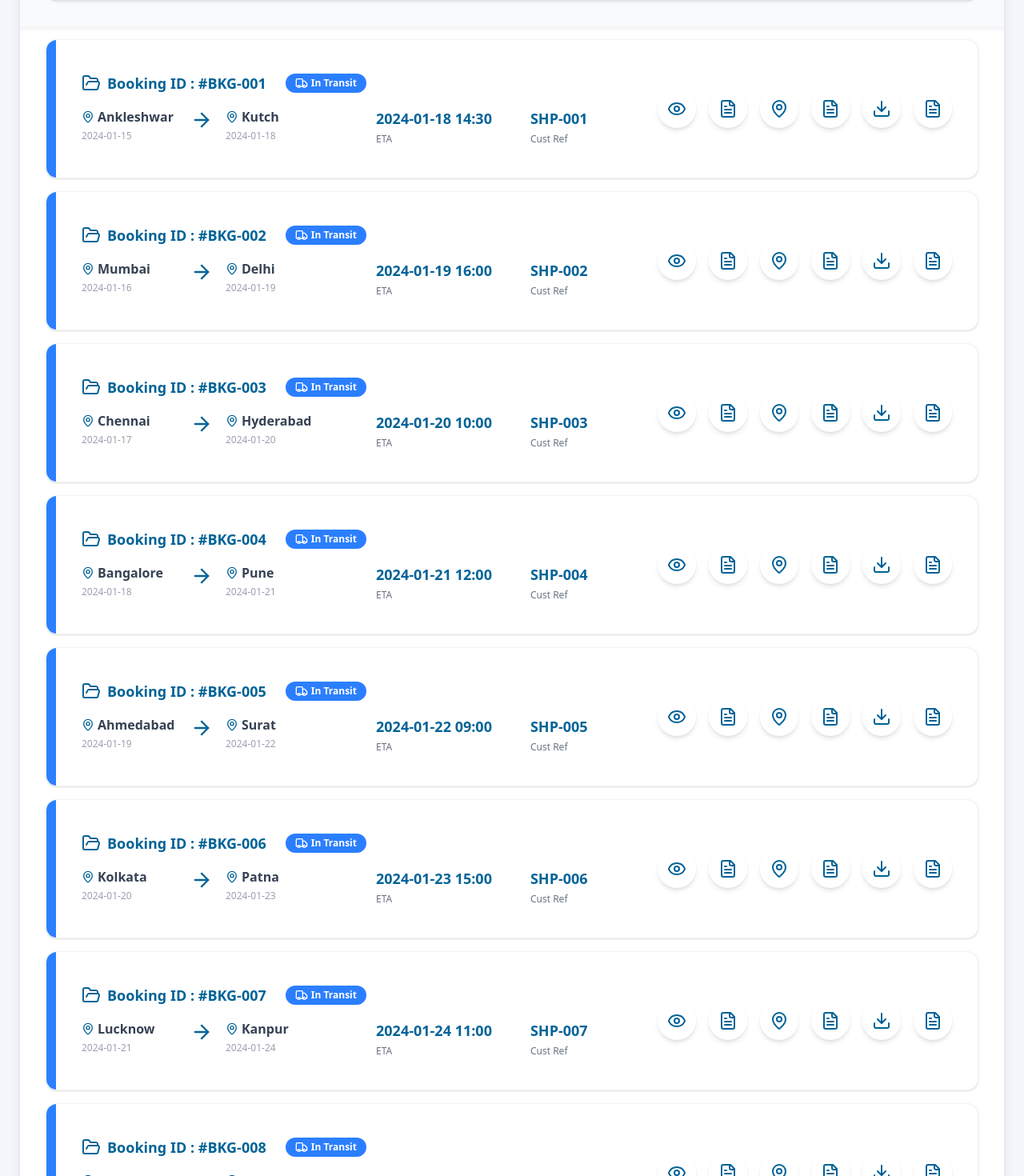
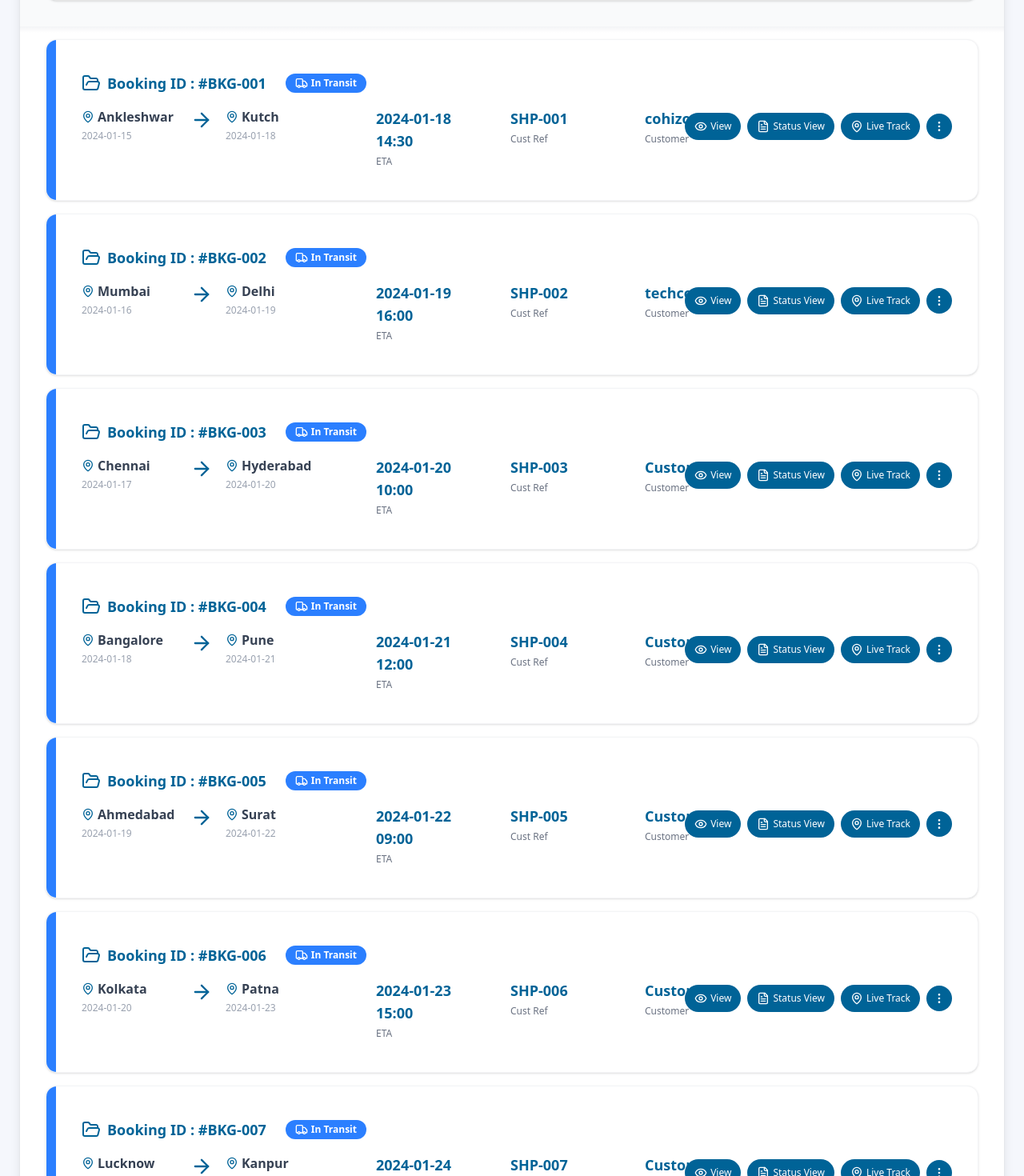
Before and after one commit to rohit24-creator/devdemo_sharedrepo, a Next.js app: page /orders/activeOrders in a window 1280 px wide. Shown: the part 380-1850 px from the top of the page at 80% size. Built offline with nearby package versions, Linux system fonts and the light colour scheme.

Commit message:
made changes to design and added new customer name field and made changes to action buttons

```diff
--- a/app/orders/activeOrders/page.js
+++ b/app/orders/activeOrders/page.js
@@ -16,6 +16,7 @@ const sampleActiveOrders = [
     status: "In Transit",
     distance: "334.71 miles",
     duration: "9 hours 26 mins",
+    customerName: "cohizon",
 
     statusHistory: [
       {
@@ -173,6 +174,7 @@ const sampleActiveOrders = [
     status: "In Transit",
     distance: "1,420.5 miles",
     duration: "22 hours 10 mins",
+    customerName: "techcorp",
     // Status history for timeline modal
     statusHistory: [
       {
@@ -331,6 +333,7 @@ const sampleActiveOrders = [
     status: "In Transit",
     distance: "400 miles",
     duration: "8 hours",
+    customerName: "Customer 3",
     statusHistory: [], bookingInfo: {}, referenceDetails: [], routingDetails: {}, cargoDetails: [], involvedParties: []
   },
   {
@@ -346,6 +349,7 @@ const sampleActiveOrders = [
     status: "In Transit",
     distance: "600 miles",
     duration: "10 hours",
+    customerName: "Customer 4",
     statusHistory: [], bookingInfo: {}, referenceDetails: [], routingDetails: {}, cargoDetails: [], involvedParties: []
   },
   {
@@ -361,6 +365,7 @@ const sampleActiveOrders = [
     status: "In Transit",
     distance: "300 miles",
     duration: "6 hours",
+    customerName: "Customer 5",
     statusHistory: [], bookingInfo: {}, referenceDetails: [], routingDetails: {}, cargoDetails: [], involvedParties: []
   },
   {
@@ -376,6 +381,7 @@ const sampleActiveOrders = [
     status: "In Transit",
     distance: "500 miles",
     duration: "9 hours",
+    customerName: "Customer 6",
     statusHistory: [], bookingInfo: {}, referenceDetails: [], routingDetails: {}, cargoDetails: [], involvedParties: []
   },
   {
@@ -391,6 +397,7 @@ const sampleActiveOrders = [
     status: "In Transit",
     distance: "100 miles",
     duration: "2 hours",
+    customerName: "Customer 7",
     statusHistory: [], bookingInfo: {}, referenceDetails: [], routingDetails: {}, cargoDetails: [], involvedParties: []
   },
   {
@@ -406,6 +413,7 @@ const sampleActiveOrders = [
     status: "In Transit",
     distance: "350 miles",
     duration: "7 hours",
+    customerName: "Customer 8",
     statusHistory: [], bookingInfo: {}, referenceDetails: [], routingDetails: {}, cargoDetails: [], involvedParties: []
   },
   {
@@ -421,6 +429,7 @@ const sampleActiveOrders = [
     status: "In Transit",
     distance: "700 miles",
     duration: "12 hours",
+    customerName: "Customer 9",
     statusHistory: [], bookingInfo: {}, referenceDetails: [], routingDetails: {}, cargoDetails: [], involvedParties: []
   },
   {
@@ -436,6 +445,7 @@ const sampleActiveOrders = [
     status: "In Transit",
     distance: "250 miles",
     duration: "5 hours",
+    customerName: "Customer 10",
     statusHistory: [], bookingInfo: {}, referenceDetails: [], routingDetails: {}, cargoDetails: [], involvedParties: []
   },
   {
@@ -451,6 +461,7 @@ const sampleActiveOrders = [
     status: "In Transit",
     distance: "450 miles",
     duration: "8 hours",
+    customerName: "Customer 11",
     statusHistory: [], bookingInfo: {}, referenceDetails: [], routingDetails: {}, cargoDetails: [], involvedParties: []
   }
 ];
--- a/components/ui/reusableComponent/OrderListWithActions.js
+++ b/components/ui/reusableComponent/OrderListWithActions.js
@@ -9,7 +9,7 @@ import { Popover, PopoverTrigger, PopoverContent } from "@/components/ui/popover
 import { Calendar } from "@/components/ui/calendar";
 import { format } from "date-fns";
 import { cn } from "@/lib/utils";
-import { Eye, List, MapPin, FileText, Download, CheckCircle, Truck, Clock, File, FileCheck2, FileDown, FileBarChart2, FileCheck, FileText as FileTextIcon, FileDown as FileDownIcon, FileCheck as FileCheckIcon, FileBarChart2 as FileBarChart2Icon, FolderOpen, Search, LayoutGrid, ArrowRight, ChevronDown, Loader2 } from "lucide-react";
+import { Eye, List, MapPin, FileText, Download, CheckCircle, Truck, Clock, File, FileCheck2, FileDown, FileBarChart2, FileCheck, FileText as FileTextIcon, FileDown as FileDownIcon, FileCheck as FileCheckIcon, FileBarChart2 as FileBarChart2Icon, FolderOpen, Search, LayoutGrid, ArrowRight, ChevronDown, Loader2, MoreVertical } from "lucide-react";
 import TripDetailsModal from "./TripDetailsModal";
 import {
   Dialog,
@@ -376,6 +376,12 @@ export default function OrderListWithActions({
         label: 'Cust Ref',
         icon: null,
       },
+      {
+        key: 'customer',
+        value: order.customerName || "not found",
+        label: 'Customer',
+        icon: null,
+      },
     ];
 
     // Action buttons config
@@ -431,27 +437,60 @@ export default function OrderListWithActions({
             </div>
           </div>
 
-          <div className="flex flex-row gap-4 items-center justify-center ml-0 md:ml-8 mt-6 md:mt-0">
+          <div className="flex flex-row gap-2 items-center justify-end mt-4 flex-wrap">
             {actionsConfig.checkbox && (
-              <div className="flex items-center mr-4">
+              <div className="flex items-center mr-3">
                 <Checkbox
                   checked={selectedOrders.includes(order.id || order.bookingId)}
                   onCheckedChange={() => handleToggleOne(order.id || order.bookingId)}
-                  className="rounded-full size-7 shadow-md border-2 border-[#006397] data-[state=checked]:bg-[#006397] data-[state=checked]:text-white flex items-center justify-center"
+                  className="rounded-full size-6 shadow-md border-2 border-[#006397] data-[state=checked]:bg-[#006397] data-[state=checked]:text-white flex items-center justify-center"
                 />
               </div>
             )}
-            {actionButtons.filter(btn => btn.show).map(btn => (
+
+            {/* Primary Action Buttons */}
+            {actionButtons.filter(btn => btn.show && ['view', 'status', 'liveTrack'].includes(btn.key)).map(btn => (
               <button
                 key={btn.key}
                 onClick={btn.handler}
                 title={btn.title}
-                className="text-[#006397] hover:text-[#02abf5] p-3 rounded-full transition-colors shadow-md"
-                style={{ fontSize: 24 }}
+                className="bg-[#006397] hover:bg-[#02abf5] text-white px-3 py-2 rounded-full transition-colors font-semibold flex items-center gap-1"
+                style={{ fontSize: 12 }}
               >
-                <btn.icon className="w-6 h-6" />
+                <btn.icon className="w-4 h-4" />
+                <span className="font-medium">{btn.title}</span>
               </button>
             ))}
+
+            {/* Dropdown for Secondary Actions */}
+            {actionButtons.filter(btn => btn.show && !['view', 'status', 'liveTrack'].includes(btn.key)).length > 0 && (
+              <div className="relative">
+                <Popover>
+                  <PopoverTrigger asChild>
+                    <button
+                      className="bg-[#006397] hover:bg-[#02abf5] text-white p-2 rounded-full transition-colors font-semibold"
+                      style={{ fontSize: 12 }}
+                    >
+                      <MoreVertical className="w-4 h-4" />
+                    </button>
+                  </PopoverTrigger>
+                  <PopoverContent className="w-48 p-2" align="end">
+                    <div className="flex flex-col gap-1">
+                      {actionButtons.filter(btn => btn.show && !['view', 'status', 'liveTrack'].includes(btn.key)).map(btn => (
+                        <button
+                          key={btn.key}
+                          onClick={btn.handler}
+                          className="flex items-center gap-2 px-3 py-2 text-sm text-gray-700 hover:bg-gray-100 rounded-md transition-colors"
+                        >
+                          <btn.icon className="w-4 h-4" />
+                          <span>{btn.title}</span>
+                        </button>
+                      ))}
+                    </div>
+                  </PopoverContent>
+                </Popover>
+              </div>
+            )}
           </div>
         </div>
       </div>
```
